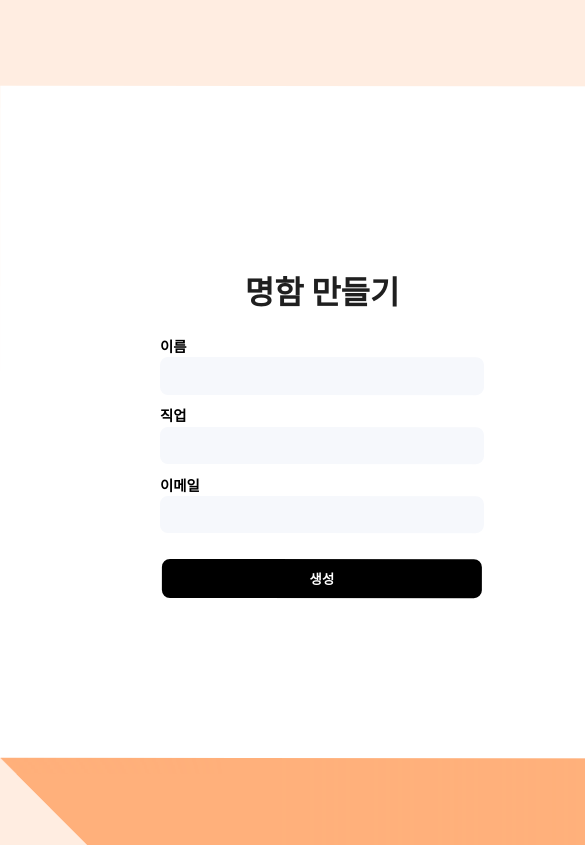
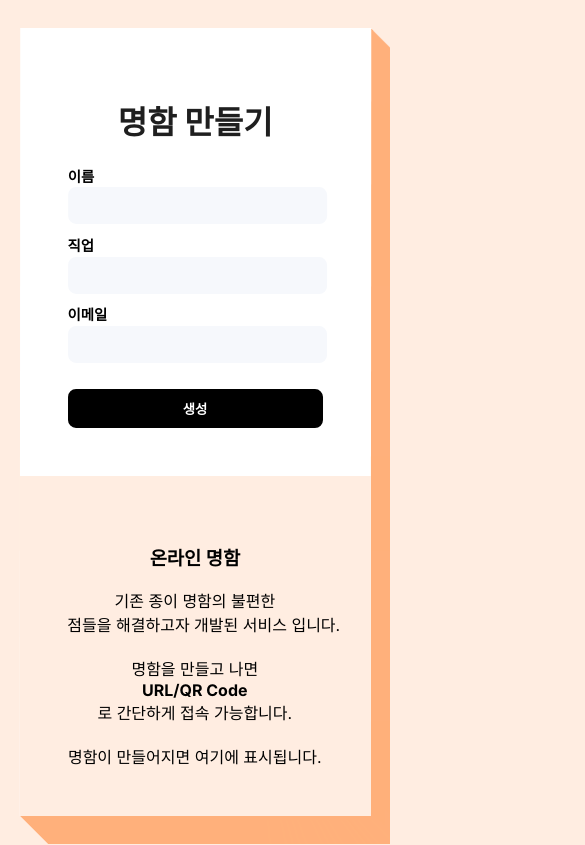
Before and after one commit to Heavyrisem/DigCard_Front, a React (Create React App) app: page / in a window 390 px wide. Shown: the top 845 px of the page, 585 px wide, since content can reach past the window. Built offline with nearby package versions, Linux system fonts and the light colour scheme; a web font is replaced by a local one.

Commit message:
moblie style

```diff
--- a/src/components/Create.tsx
+++ b/src/components/Create.tsx
@@ -44,8 +44,9 @@ function Create() {
     }
 
     return (
-        <div className="Float" style={{boxShadow: Shadow()}}>
+        <div className="Float Create" style={{boxShadow: Shadow()}}>
             <div className="Left">
+                <div className="containor">
                     <h1 className="ViewTitle">명함 만들기</h1>
 
                     <div className="InputField">
@@ -55,8 +56,7 @@ function Create() {
                     </div>
 
                     <button onClick={Upload}>생성</button>
-
-                <br />
+                </div>
             </div>
             <div className="Right">
                 {ResultURL?
--- a/src/style/Create.css
+++ b/src/style/Create.css
@@ -22,7 +22,7 @@
 
 .Left button {
     margin-top: 1rem;
-    width: 20rem;
+    width: 100%;
     /* height: 2rem; */
     padding: .5rem;
 
@@ -59,3 +59,9 @@
     background-color: #ffbb8a;
     color: white;
 }
+
+@media screen and (max-width: 1200px) {
+    .InputField input {
+        width: 100%;
+    }
+}
--- a/src/style/index.css
+++ b/src/style/index.css
@@ -59,3 +59,17 @@ button {
     /*요소의 높이의 반(50%) 만큼 위로 이동*/
     transform: translateY(-70%);
 }
+
+@media screen and (max-width: 1200px) {
+	.Float {
+		display: block;
+		width: 90%;
+	}
+	.Float .Right, .Left {
+		padding: 3rem;
+	}
+	.description {
+		position: static;
+		transform: translateY(0);
+	}
+}
```
Also changed, not shown: 10 other files (tests, documents, lock files or other folders). Lines whose indentation alone changed are shown as unchanged.
